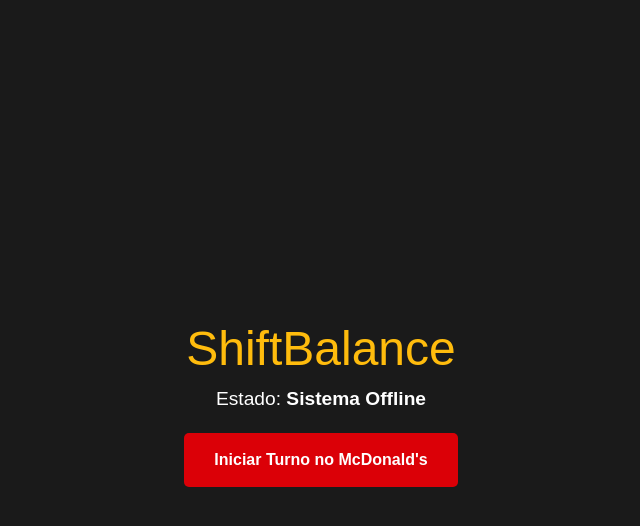
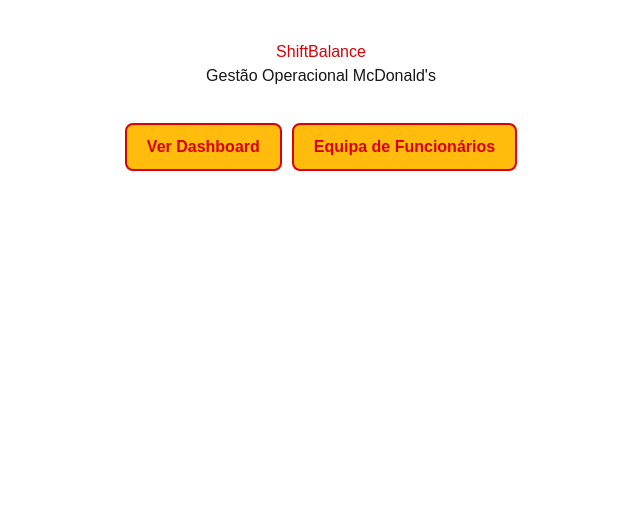
Before and after one commit to QuakeXIV/shiftbalance, a Next.js app: page / in a window 1280 px wide. Shown: the top 526 px of the page, without its empty margins (319-959 px from the left). Built offline with nearby package versions, Linux system fonts and the light colour scheme.

Commit message:
Implementada navegação rápida com o componente Link

```diff
--- a/app/page.tsx
+++ b/app/page.tsx
@@ -1,41 +1,16 @@
-"use client"; // Dizemos ao Next.js que esta página tem coisas interativas (botões)
-
-import { useState } from 'react';
+import BotaoMenu from '../components/BotaoMenu';
 
 export default function Home() {
-  // Isto é JS puro: criamos uma "variável" que o React vigia
-  const [status, setStatus] = useState("Sistema Offline");
+  return (
+    <main style={{ padding: '40px', textAlign: 'center', fontFamily: 'sans-serif' }}>
+      <h1 style={{ color: '#db0007' }}>ShiftBalance</h1>
+      <p>Gestão Operacional McDonald's</p>
 
-  return (
-    <main style={{
-      backgroundColor: '#1a1a1a',
-      minHeight: '100vh',
-      color: 'white',
-      display: 'flex',
-      flexDirection: 'column',
-      alignItems: 'center',
-      justifyContent: 'center',
-      fontFamily: 'sans-serif'
-    }}>
-      <h1 style={{ color: '#ffbc0d', fontSize: '3rem' }}>ShiftBalance</h1>
-      <p style={{ fontSize: '1.2rem' }}>Estado: <strong>{status}</strong></p>
-
-      <button
-        onClick={() => setStatus("Turno Iniciado - Bom trabalho!")}
-        style={{
-          backgroundColor: '#db0007',
-          color: 'white',
-          border: 'none',
-          padding: '15px 30px',
-          fontSize: '1rem',
-          fontWeight: 'bold',
-          cursor: 'pointer',
-          borderRadius: '5px',
-          marginTop: '20px'
-        }}
-      >
-        Iniciar Turno no McDonald's
-      </button>
+      <div style={{ marginTop: '30px' }}>
+        {/* Passamos o texto e a rota (o nome da pasta que criaste) */}
+        <BotaoMenu texto="Ver Dashboard" destino="/dashboard" />
+        <BotaoMenu texto="Equipa de Funcionários" destino="/funcionarios" />
+      </div>
     </main>
   );
 }
--- /dev/null
+++ b/components/BotaoMenu.tsx
@@ -0,0 +1,23 @@
+// Importamos o Link do Next.js
+import Link from 'next/link';
+
+// Agora o nosso botão aceita 'texto' e 'destino'
+export default function BotaoMenu({ texto, destino }: { texto: string, destino: string }) {
+  return (
+    <Link href={destino} style={{ textDecoration: 'none' }}>
+      <button style={{
+        backgroundColor: '#ffbc0d',
+        color: '#db0007',
+        border: '2px solid #db0007',
+        padding: '10px 20px',
+        borderRadius: '8px',
+        fontWeight: 'bold',
+        cursor: 'pointer',
+        margin: '5px',
+        display: 'inline-block'
+      }}>
+        {texto}
+      </button>
+    </Link>
+  );
+}
```
